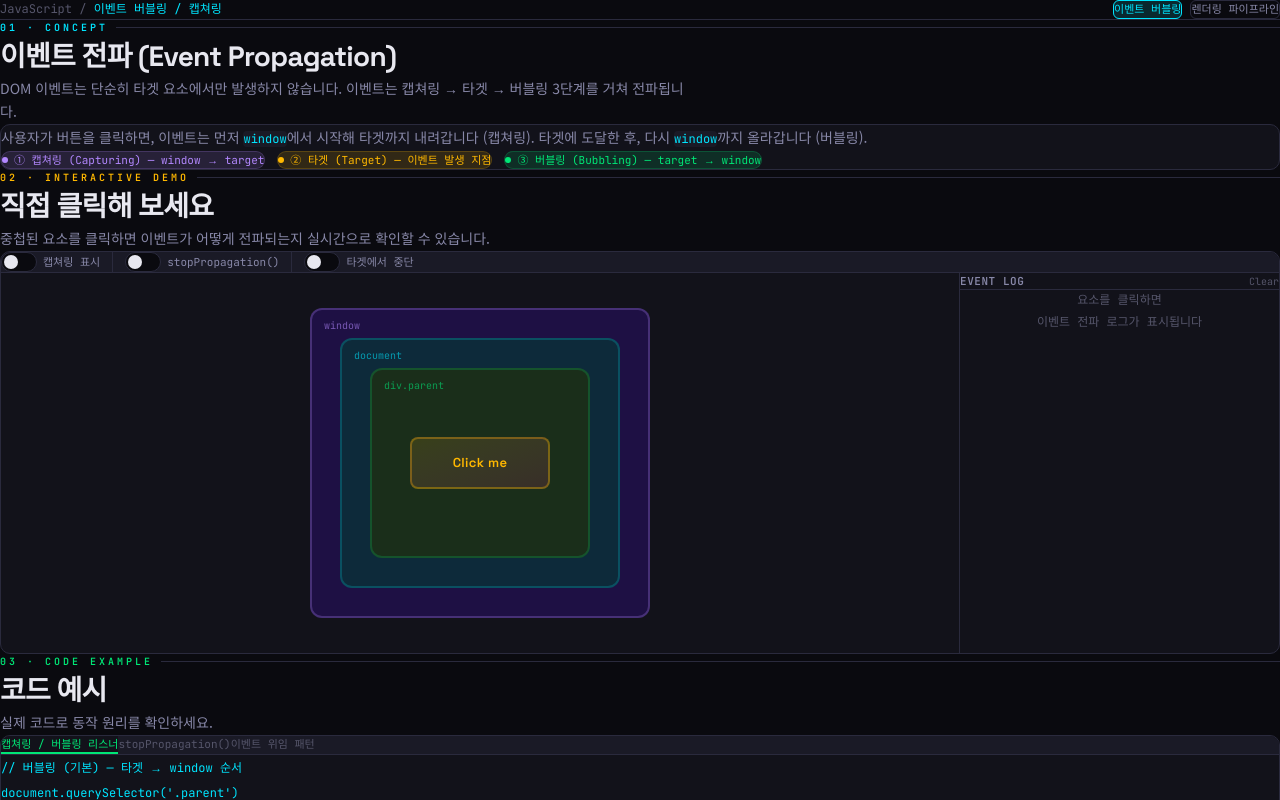
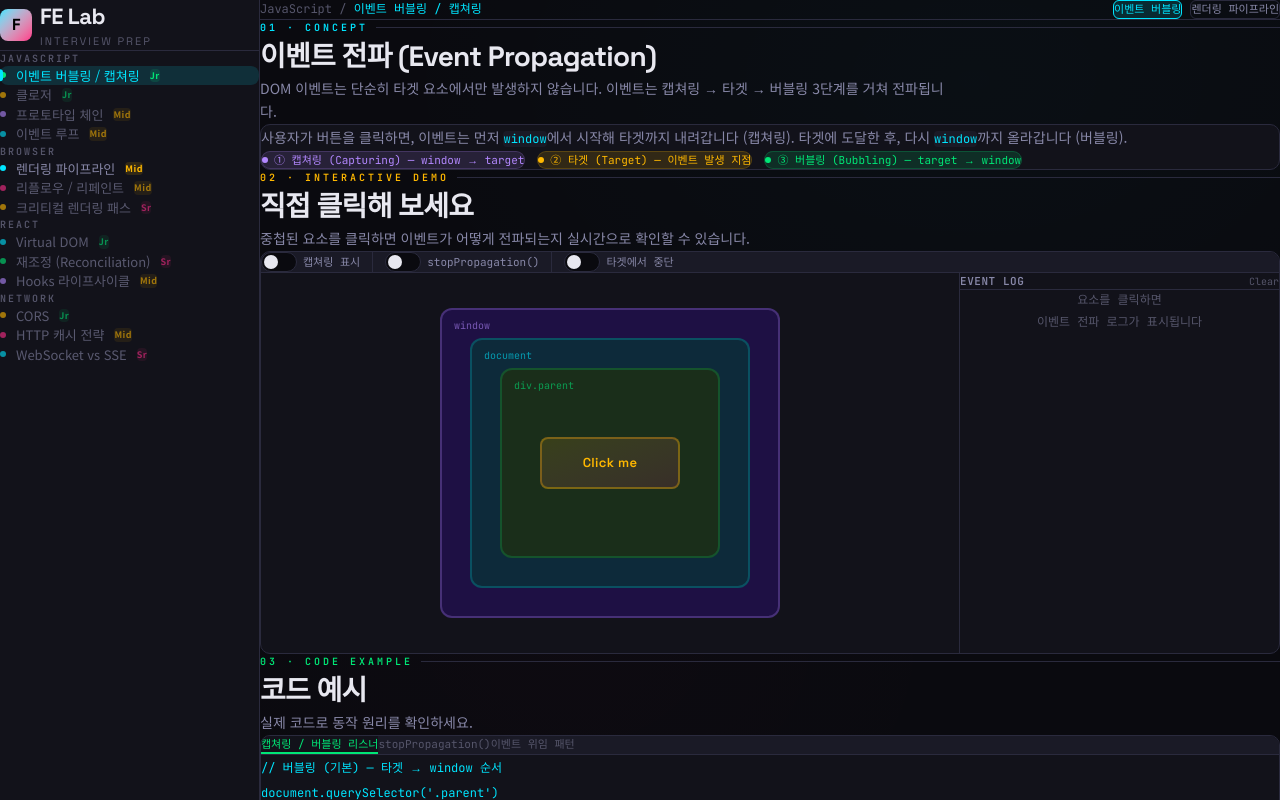
Before and after one commit to k1my3ch4n/Fe-Lab, a Next.js app in the folder fe-lab/: page /topics/event-bubbling in a window 1280 px wide. Shown: the top 800 px of the page. Built offline with nearby package versions, Linux system fonts and the light colour scheme.

Commit message:
feat : 토픽 레이아웃 및 미구현 토픽 Coming Soon 페이지 구성

```diff
--- /dev/null
+++ b/fe-lab/app/topics/[slug]/page.tsx
@@ -0,0 +1,33 @@
+import { notFound } from "next/navigation";
+import { Topbar } from "@widgets/topbar";
+import { getTopic } from "@entities/topic";
+
+export default async function TopicPage({
+  params,
+}: {
+  params: Promise<{ slug: string }>;
+}) {
+  const { slug } = await params;
+  const topic = getTopic(slug);
+
+  if (!topic) {
+    notFound();
+  }
+
+  return (
+    <>
+      <Topbar topicId={slug} />
+      <div className="flex flex-col items-center justify-center py-32 text-center">
+        <div className="text-5xl mb-6">🚧</div>
+        <h2 className="font-[family-name:var(--font-display)] text-2xl font-bold text-text-primary mb-3">
+          Coming Soon
+        </h2>
+        <p className="text-text-secondary text-sm max-w-md leading-relaxed">
+          <span className="text-accent-cyan font-medium">{topic.name}</span>{" "}
+          토픽은 현재 준비 중입니다.
+          <br />곧 인터랙티브 데모와 면접 질문이 추가될 예정입니다.
+        </p>
+      </div>
+    </>
+  );
+}
--- /dev/null
+++ b/fe-lab/app/topics/layout.tsx
@@ -0,0 +1,27 @@
+import { Sidebar } from "@widgets/sidebar";
+
+export default function TopicsLayout({
+  children,
+}: {
+  children: React.ReactNode;
+}) {
+  return (
+    <div className="grid grid-cols-[260px_1fr] h-screen">
+      <Sidebar />
+      <main
+        className="overflow-y-auto relative"
+        style={{
+          background: `
+            radial-gradient(ellipse 600px 400px at 70% 10%, #00e5ff06 0%, transparent 100%),
+            radial-gradient(ellipse 400px 300px at 30% 80%, #ff2d8a04 0%, transparent 100%),
+            var(--bg-deep)
+          `,
+        }}
+      >
+        <div className="max-w-[1200px] mx-auto px-10 py-8 pb-16">
+          {children}
+        </div>
+      </main>
+    </div>
+  );
+}
```
